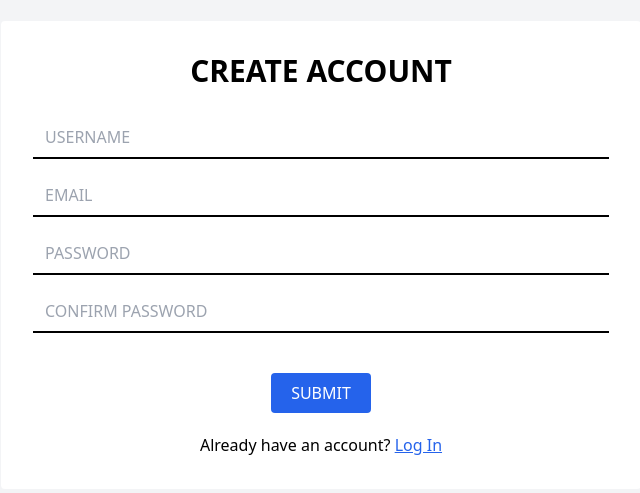
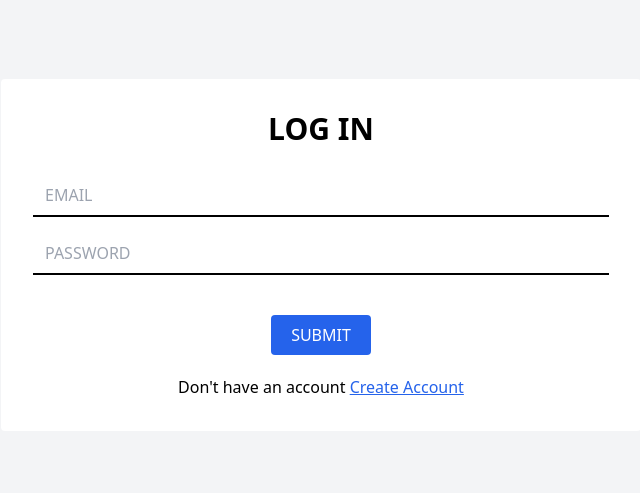
Before and after one commit to ma-altaf/wall4comment, a React (Create React App) app in the folder wall4comment/: page /signup in a window 1280 px wide. Shown: the part 145-638 px from the top of the page, without its empty margins (319-959 px from the left). Built offline with nearby package versions, Linux system fonts and the light colour scheme.

Commit message:
Update Signup.js
made log in the default when going to the signup page

```diff
--- a/wall4comment/src/pages/Signup.js
+++ b/wall4comment/src/pages/Signup.js
@@ -1,7 +1,7 @@
 import { useState } from "react";
 
 function Signup() {
-    const [isLogIn, setIsLogIn] = useState(false);
+    const [isLogIn, setIsLogIn] = useState(true);
     const [username, setUsername] = useState("");
     const [email, setEmail] = useState("");
     const [password, setPassword] = useState("");
```
